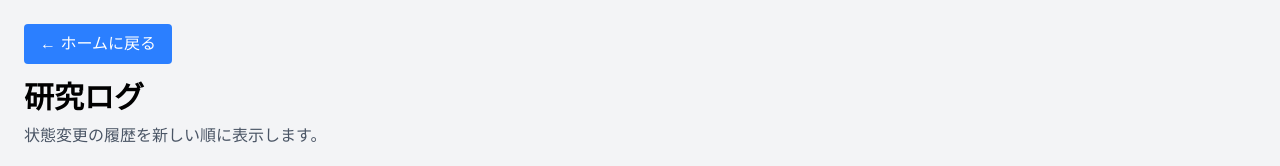
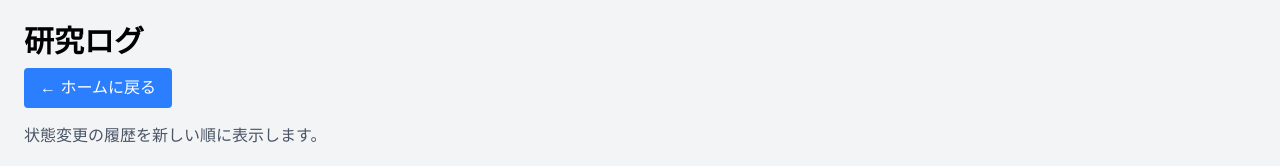
Before and after one commit to KambeNRE/lab-attendance, a Next.js app: page /logs in a window 1280 px wide. Shown: the top 166 px of the page. Built offline with nearby package versions, Linux system fonts and the light colour scheme; no server answers; the database is empty.

Commit message:
log_change1

```diff
--- a/app/logs/page.tsx
+++ b/app/logs/page.tsx
@@ -64,14 +64,15 @@ export default function LogsPage() {
 
   return (
     <main className="min-h-screen bg-gray-100 p-6 text-black">
+
+
+      <h1 className="text-3xl font-bold mb-2">研究ログ</h1>
       <Link
         href="/"
         className="inline-block mb-4 bg-blue-500 text-white px-4 py-2 rounded"
       >
         ← ホームに戻る
       </Link>
-
-      <h1 className="text-3xl font-bold mb-2">研究ログ</h1>
 
       <p className="text-gray-600 mb-6">
         状態変更の履歴を新しい順に表示します。
```
